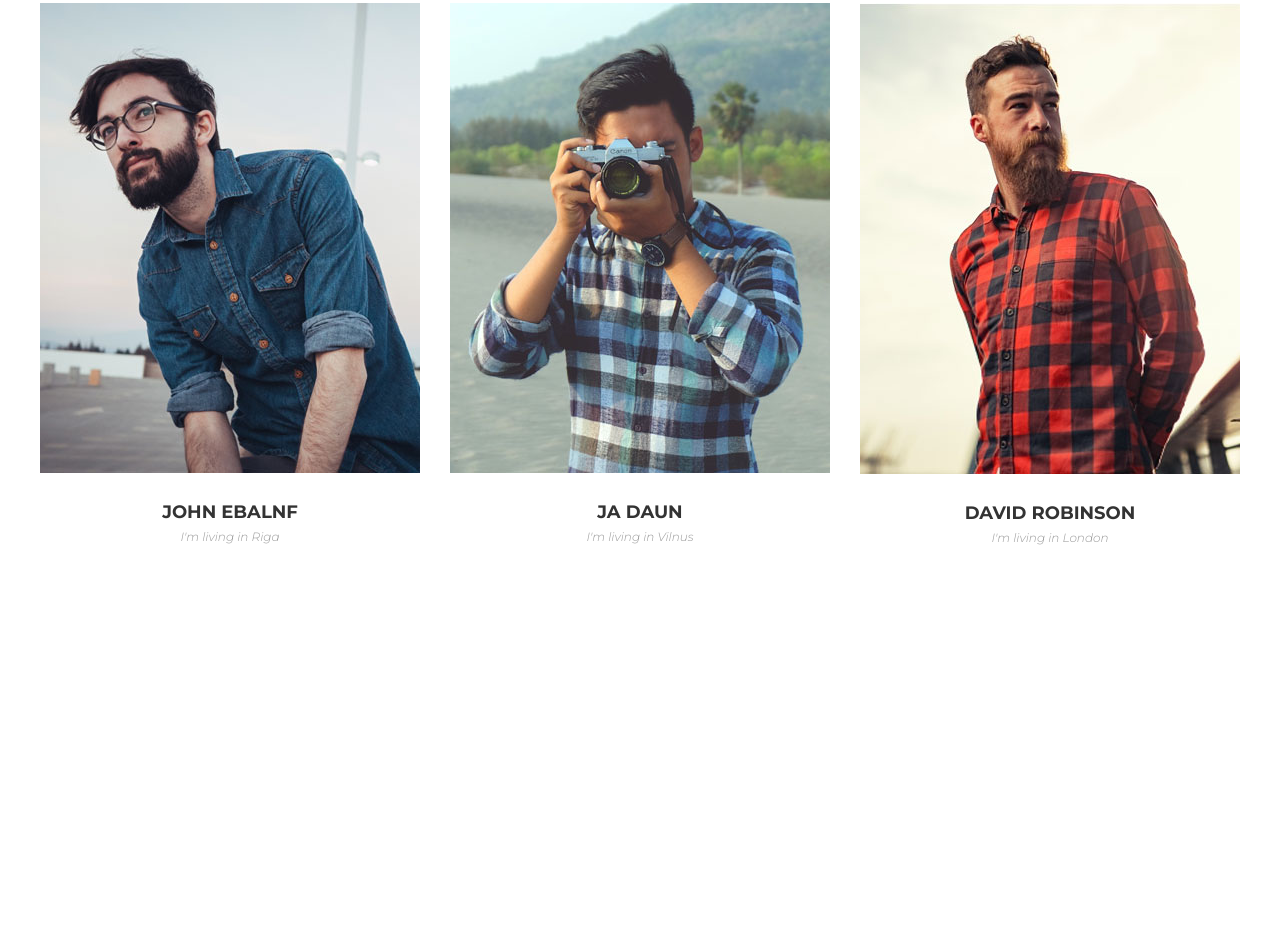
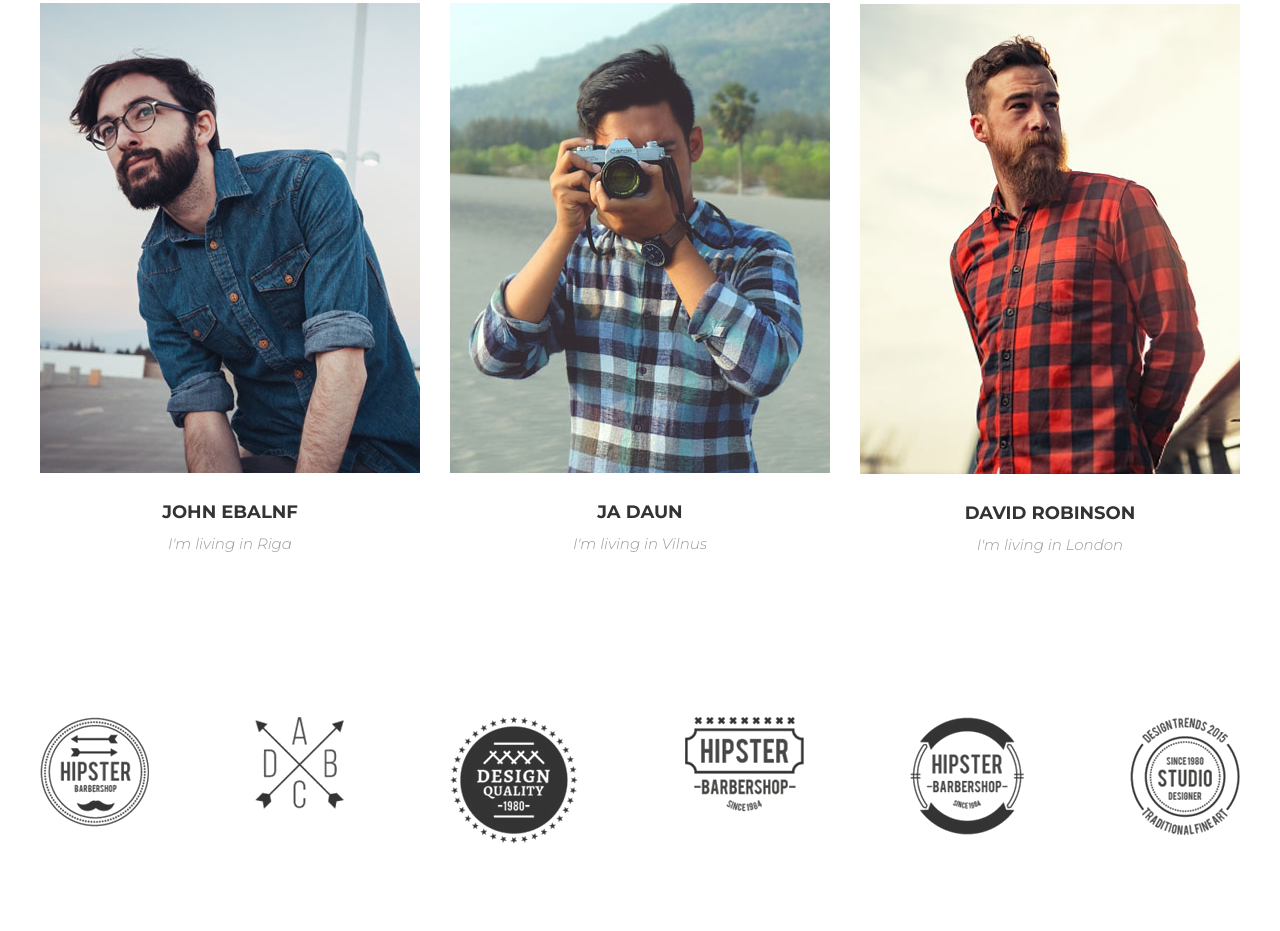
Before and after one commit to 23DP2DTuma/HTML-CSS-web-page-creating, a plain HTML site: page Mogo/index.html in a window 1280 px wide. Shown: the part 4737-5668 px from the top of the page. Before the commit the page ends 5364 px from the top, so only its background shows below. Drawn offline with Linux system fonts and the light colour scheme.

Commit message:
Logos_creation

```diff
--- a/Mogo/assets/css/style.css
+++ b/Mogo/assets/css/style.css
@@ -326,6 +326,7 @@ hr {
 
 .about_title {
     margin-top: 25px;
+    margin-bottom: 5px;
     font-size: 18px;
     text-transform: uppercase;
     font-weight: bold;
@@ -334,7 +335,7 @@ hr {
 }
 
 .about_suptitle{
-    font-size: 12px;
+    font-size: 15px;
     text-align: center;
     font-style: italic;
     font-weight: 300;
@@ -603,3 +604,11 @@ hr {
     background-color: #f38181;
     color: #fff;
 }
+
+
+/* logos */
+
+.logos {
+    display: flex;
+    justify-content: space-between;
+}
--- a/Mogo/index.html
+++ b/Mogo/index.html
@@ -385,12 +385,38 @@
                     </div>
                     <div class="about_title">David Robinson</div>
                     <div class="about_suptitle">I'm living in London</div>
-                </div>
+                </div> <!-- /. about_item-->
             </div> <!-- /. about-->
         </div> <!--/.container-->
     </section>
 
 
+    <div class="section section--grey">
+        <div class="container">
+            <div class="logos">
+                <div class="logos_item">
+                    <img src="assets/images/logos/1.png" alt="">
+                </div>
+                <div class="logos_item">
+                    <img src="assets/images/logos/2.png" alt="">
+                </div>
+                <div class="logos_item">
+                    <img src="assets/images/logos/3.png" alt="">
+                </div>
+                <div class="logos_item">
+                    <img src="assets/images/logos/4.png" alt="">
+                </div>
+                <div class="logos_item">
+                    <img src="assets/images/logos/5.png" alt="">
+                </div>
+                <div class="logos_item">
+                    <img src="assets/images/logos/6.png" alt="">
+                </div>
+            </div>
+        </div>
+    </div>
+
+
 </body>
 
 </html>
```
